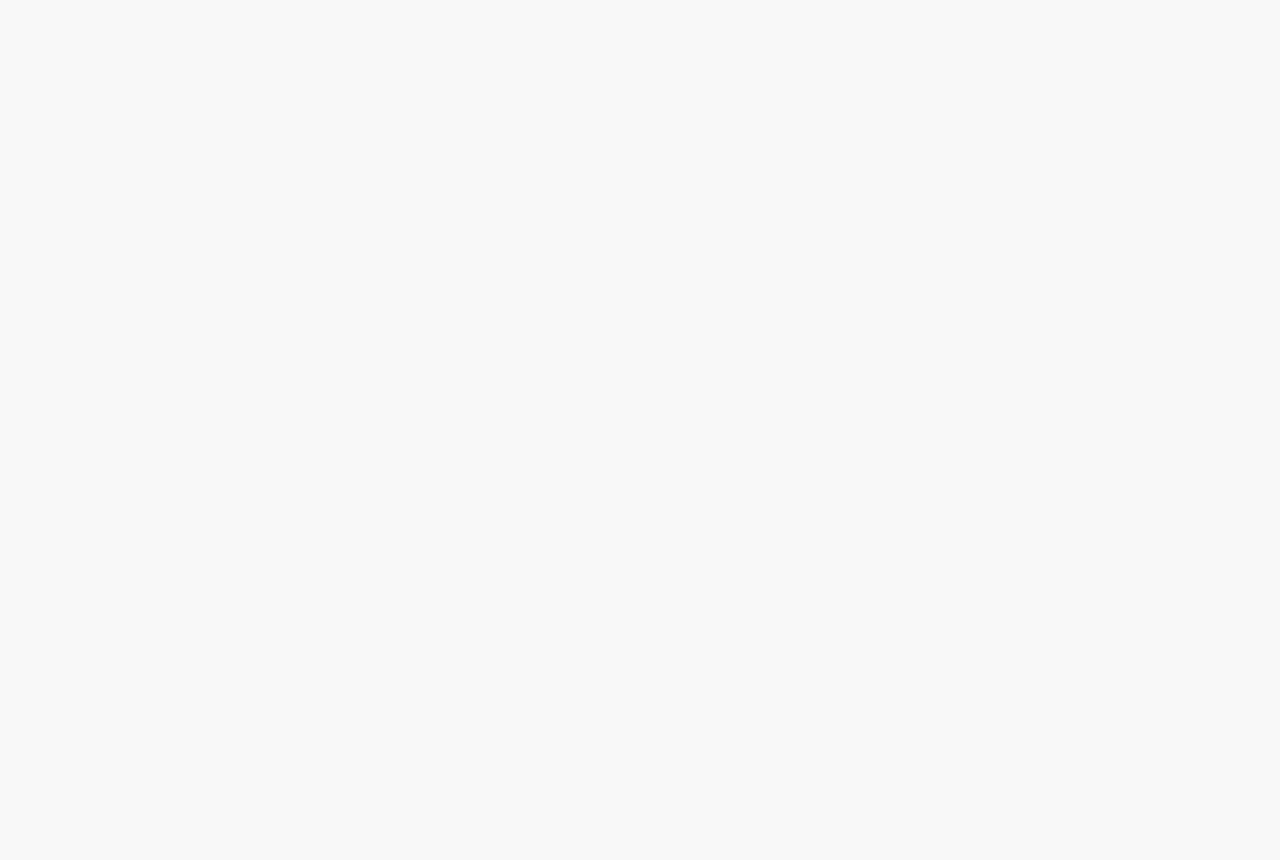
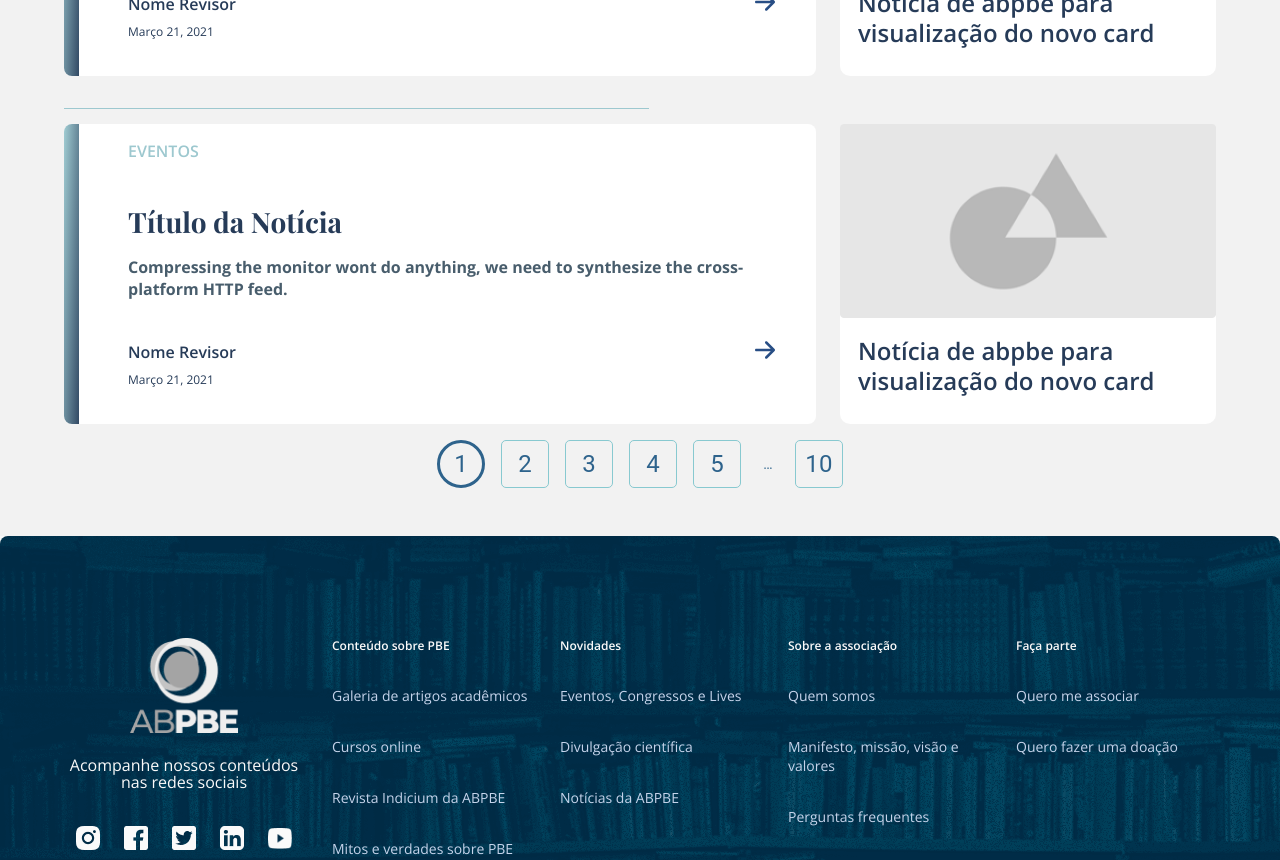
Before and after one commit to senaarth/abpbe-front, a Next.js app: page /noticias in a window 1280 px wide. Shown: the part 1420-2280 px from the top of the page. Before the commit the page ends 800 px from the top, so only its background shows below. Built offline with nearby package versions, Linux system fonts and the light colour scheme; a web font is replaced by a local one.

Commit message:
feat: creating news page

```diff
--- a/src/components/Header/index.tsx
+++ b/src/components/Header/index.tsx
@@ -7,7 +7,8 @@ import { DesktopHeader } from "./DesktopHeader";
 export function Header() {
   const router = useRouter();
   const headerColor = "#fff";
-  const bgColorFromStart = router?.asPath?.includes("/cursos/") ||
+  const bgColorFromStart =
+    router?.asPath?.includes("/cursos/") ||
     router?.asPath?.includes("/revisor");
 
   return (
--- /dev/null
+++ b/src/components/NoticiaCard/index.tsx
@@ -0,0 +1,39 @@
+import React from "react";
+import { useRouter } from "next/router";
+
+import { Container, CardFooter } from "./styles";
+
+export function NoticiaCard() {
+  const router = useRouter();
+
+  return (
+    <Container onClick={() => router.push("/noticias/noticia-teste")}>
+      <h5>EVENTOS</h5>
+      <h3 className="playfair">Título da Notícia</h3>
+      <h4>
+        Compressing the monitor wont do anything, we need to synthesize the
+        cross-platform HTTP feed.
+      </h4>
+      <CardFooter>
+        <div>
+          <b>Nome Revisor</b>
+          <p>Março 21, 2021</p>
+        </div>
+        <svg
+          width="21"
+          height="18"
+          viewBox="0 0 21 18"
+          fill="none"
+          xmlns="http://www.w3.org/2000/svg"
+        >
+          <path
+            fillRule="evenodd"
+            clipRule="evenodd"
+            d="M0 8.99963C0 8.66811 0.131696 8.35016 0.366117 8.11574C0.600537 7.88132 0.918479 7.74963 1.25 7.74963H15.7325L10.365 2.38463C10.1303 2.14991 9.99842 1.83157 9.99842 1.49963C9.99842 1.16769 10.1303 0.849343 10.365 0.614626C10.5997 0.37991 10.9181 0.248047 11.25 0.248047C11.5819 0.248047 11.9003 0.37991 12.135 0.614626L19.635 8.11463C19.7514 8.23074 19.8438 8.36868 19.9068 8.52054C19.9698 8.67241 20.0022 8.83521 20.0022 8.99963C20.0022 9.16404 19.9698 9.32685 19.9068 9.47871C19.8438 9.63057 19.7514 9.76851 19.635 9.88463L12.135 17.3846C11.9003 17.6193 11.5819 17.7512 11.25 17.7512C10.9181 17.7512 10.5997 17.6193 10.365 17.3846C10.1303 17.1499 9.99842 16.8316 9.99842 16.4996C9.99842 16.1677 10.1303 15.8493 10.365 15.6146L15.7325 10.2496H1.25C0.918479 10.2496 0.600537 10.1179 0.366117 9.88351C0.131696 9.64909 0 9.33115 0 8.99963Z"
+            fill="#284E85"
+          />
+        </svg>
+      </CardFooter>
+    </Container>
+  );
+}
--- /dev/null
+++ b/src/components/NoticiaCard/styles.ts
@@ -0,0 +1,104 @@
+import styled from "styled-components";
+
+export const Container = styled.div`
+  width: 100%;
+  height: 300px;
+
+  display: flex;
+  flex-direction: column;
+  align-items: flex-start;
+  justify-content: flex-start;
+
+  padding: 1rem 2.5rem 2.25rem 4rem;
+
+  background-color: #ffffff;
+  border-radius: 8px;
+
+  position: relative;
+
+  cursor: pointer;
+  transition: filter 0.4s;
+
+  &::before {
+    content: "";
+
+    position: absolute;
+
+    top: 0;
+    left: 0;
+
+    height: 100%;
+    width: 15px;
+
+    background: linear-gradient(92.48deg, #9dc8cf 3.44%, #263b58 111.01%);
+    border-radius: 8px 0px 0px 8px;
+  }
+
+  h3 {
+    font-size: 1.75rem;
+    color: #263b58;
+    margin-bottom: 1rem;
+    max-width: 700px;
+    margin-top: auto;
+  }
+
+  h4 {
+    font-size: 1rem;
+    color: #1a3547cc;
+  }
+
+  h5 {
+    font-size: 1rem;
+    color: ${({ theme }) => theme.light};
+    font-weight: 600;
+  }
+
+  & + & {
+    position: relative;
+
+    &::after {
+      content: "";
+
+      position: absolute;
+
+      top: -1rem;
+      left: 0;
+
+      height: 1px;
+      width: 80%;
+      max-width: 585px;
+      background-color: ${({ theme }) => theme.light};
+    }
+  }
+
+  &:hover {
+    filter: brightness(0.8);
+  }
+`;
+
+export const CardFooter = styled.div`
+  display: flex;
+  width: 100%;
+  justify-content: space-between;
+
+  margin-top: auto;
+
+  div {
+    display: flex;
+    flex-direction: column;
+    align-items: flex-start;
+    justify-content: flex-start;
+    gap: 8px;
+
+    b {
+      font-size: 1rem;
+      font-weight: 600;
+      color: #263b58;
+    }
+
+    p {
+      font-size: 0.75rem;
+      color: #263b58;
+    }
+  }
+`;
--- /dev/null
+++ b/src/components/Pagination/index.tsx
@@ -0,0 +1,41 @@
+import React from "react";
+import MuiPagination, { PaginationProps } from "@mui/material/Pagination";
+import { styled } from "@mui/material/styles";
+import { Container } from "./styles";
+
+export const PaginationComponent = styled((props: PaginationProps) => (
+  <MuiPagination {...props} />
+))(() => ({
+  "&, *": {
+    background: "transparent !important",
+    color: "#2E638C !important",
+    borderColor: "#88C9D0!important",
+  },
+  button: {
+    margin: "0 0.5rem",
+    height: "3rem",
+    width: "3rem",
+    borderRadius: 5,
+    fontSize: "1.5rem",
+  },
+  ".Mui-selected": {
+    border: "3px solid #2E638C !important",
+    borderColor: "#2E638C !important",
+    borderRadius: "50%",
+  },
+}));
+
+export function Pagination() {
+  return (
+    <Container>
+      <PaginationComponent
+        count={10}
+        siblingCount={1}
+        variant="outlined"
+        shape="rounded"
+        hidePrevButton
+        hideNextButton
+      />
+    </Container>
+  );
+}
--- /dev/null
+++ b/src/components/Pagination/styles.ts
@@ -0,0 +1,9 @@
+import styled from "styled-components";
+
+export const Container = styled.div`
+  display: flex;
+  align-items: center;
+  justify-content: center;
+
+  padding-top: 1rem;
+`;
--- a/src/pages/noticias/index.tsx
+++ b/src/pages/noticias/index.tsx
@@ -1,5 +1,62 @@
 import React from "react";
+import Head from "next/head";
+
+import { PageBanner } from "../../components/PageBanner";
+import { Footer } from "../../components/Footer";
+import { NoticiaCard } from "../../components/NoticiaCard";
+import { Card } from "../../components/Card";
+import { Pagination } from "../../components/Pagination";
+
+import { Page, ContentContainer, NewsContainer } from "../../styles/Noticias";
+
+// type News = {};
+
+// interface CursosProps {
+//   news: News[];
+// }
 
 export default function Noticias(): JSX.Element {
-  return <></>;
+  return (
+    <Page>
+      <Head>
+        <title>Notícias | ABPBE</title>
+      </Head>
+      <PageBanner
+        img="/images/bg_leafs.png"
+        title="Notícias da ABPBE"
+        subtitle="Aqui você encontrará textos sobre os mais diversos temas relevantes para a Psicologia Baseada em Evidências, desde discussões clássicas até as últimas novidades da ciência."
+        tag="Novidades"
+      />
+      <ContentContainer>
+        <NewsContainer>
+          <div>
+            <h2 className="title translate-highlight">
+              Últimas notícias de ABPBE
+            </h2>
+            <NoticiaCard />
+            <NoticiaCard />
+            <NoticiaCard />
+          </div>
+          <div>
+            <h2 className="title translate-highlight">Notícais gerais</h2>
+            <Card title="Notícia de abpbe para visualização do novo card" />
+            <Card title="Notícia de abpbe para visualização do novo card" />
+            <Card title="Notícia de abpbe para visualização do novo card" />
+          </div>
+        </NewsContainer>
+        <Pagination />
+      </ContentContainer>
+      <Footer />
+    </Page>
+  );
 }
+
+export async function getServerSideProps() {
+  const noticias = [];
+
+  return {
+    props: {
+      noticias,
+    },
+  };
+}
--- /dev/null
+++ b/src/styles/Noticias.ts
@@ -0,0 +1,64 @@
+import styled from "styled-components";
+
+export const Page = styled.div`
+  width: 100%;
+
+  display: flex;
+  flex-direction: column;
+  align-items: center;
+  justify-content: flex-start;
+`;
+
+export const ContentContainer = styled.main`
+  width: 100%;
+
+  display: flex;
+  flex-direction: column;
+  align-items: center;
+  justify-content: flex-start;
+
+  margin-top: -8px;
+  border-radius: 8px 8px 0 0;
+  z-index: 1;
+  padding: 3rem 0;
+  background: #f2f2f2;
+
+  > * {
+    width: 90%;
+    max-width: 1360px;
+  }
+`;
+
+export const NewsContainer = styled.div`
+  display: grid;
+  grid-template-columns: 1fr;
+  gap: 1.5rem;
+
+  > div {
+    display: flex;
+    flex-direction: column;
+    align-items: center;
+    gap: 3rem;
+
+    h2 {
+      width: 100%;
+    }
+
+    > div,
+    > a {
+      height: 300px;
+    }
+
+    > a div:last-child {
+      margin-bottom: auto;
+    }
+  }
+
+  @media (min-width: 1024px) {
+    grid-template-columns: 3fr 1.5fr;
+
+    > div {
+      align-items: flex-start;
+    }
+  }
+`;
```
Also changed, not shown: public/images/arrow-right.svg (added), public/images/bg_leafs.png (added).
